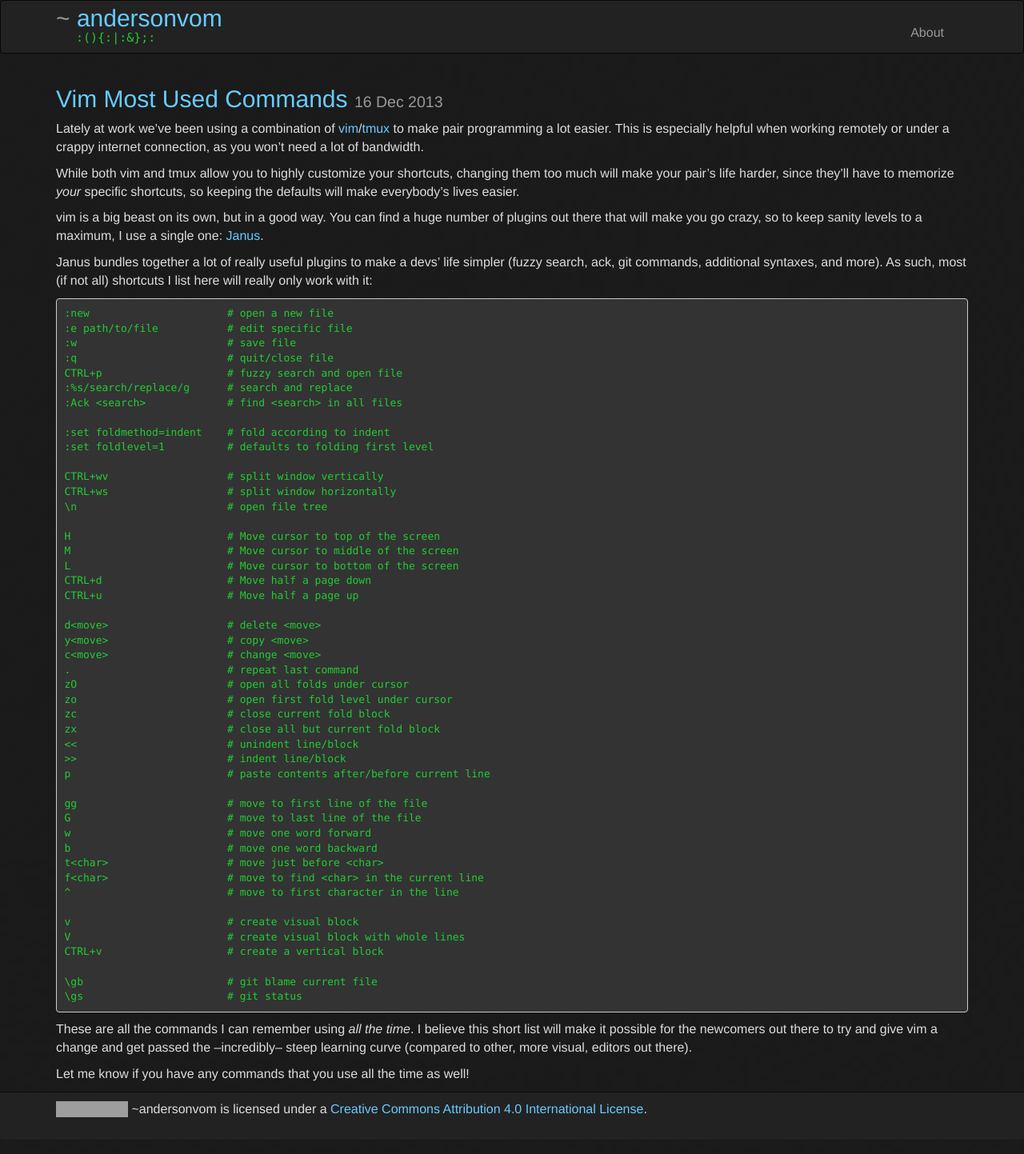
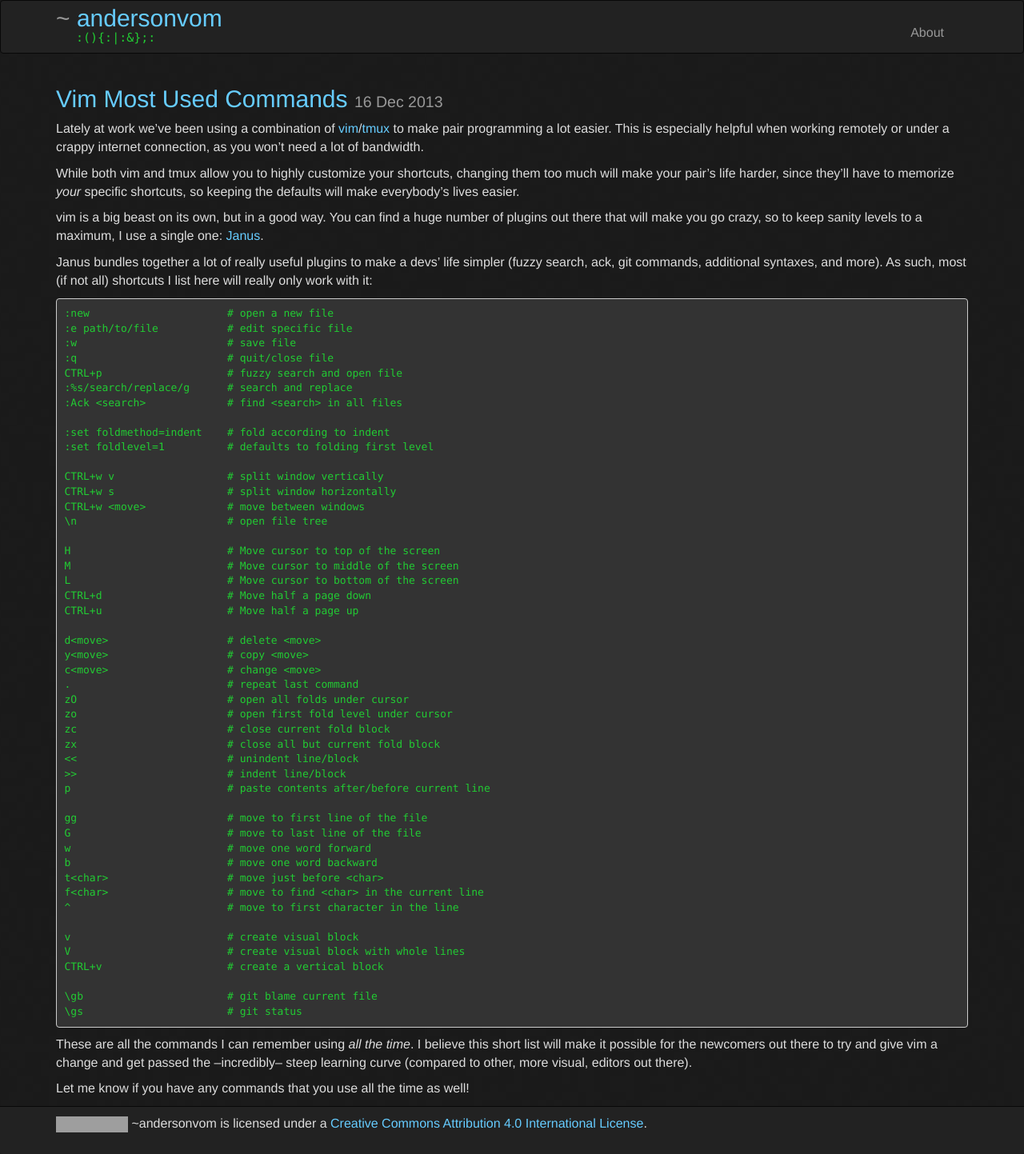
Before and after one commit to andersonvom/andersonvom.github.io, a Jekyll site: the page built from _posts/2013-12-16-vim-tips.md, in a window 1280 px wide. Shown: the whole page at 80% size. Built offline with Jekyll 4.4.1, drawn with Linux system fonts in a browser that asks for light colours; nearby versions of some CDN libraries; grey boxes are pictures that could not be loaded.

Commit message:
Improve vim tips

```diff
--- a/_posts/2013-12-16-vim-tips.md
+++ b/_posts/2013-12-16-vim-tips.md
@@ -33,8 +33,9 @@ such, most (if not all) shortcuts I list here will really only work with it:
     :set foldmethod=indent    # fold according to indent
     :set foldlevel=1          # defaults to folding first level
 
-    CTRL+wv                   # split window vertically
-    CTRL+ws                   # split window horizontally
+    CTRL+w v                  # split window vertically
+    CTRL+w s                  # split window horizontally
+    CTRL+w <move>             # move between windows
     \n                        # open file tree
 
     H                         # Move cursor to top of the screen
```
